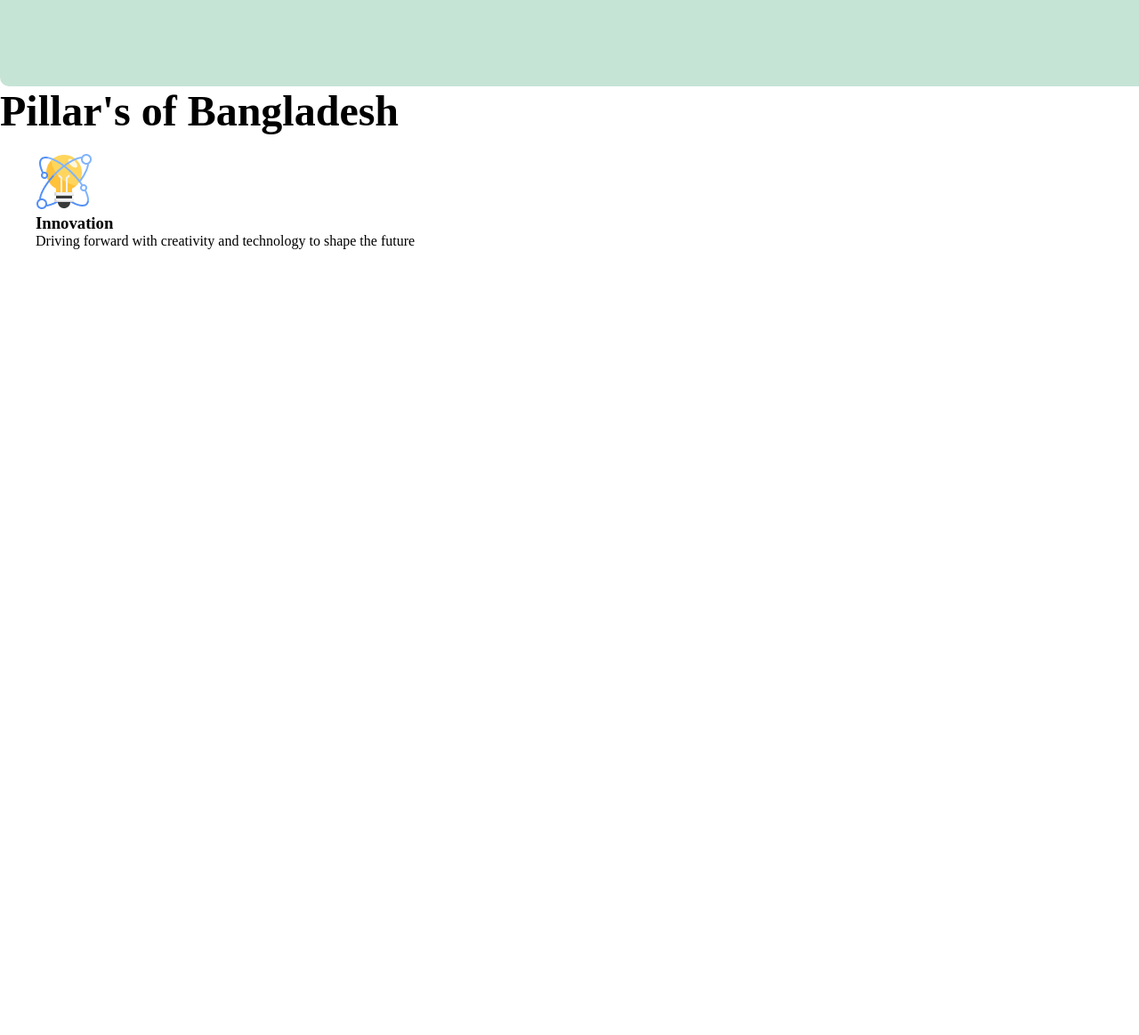
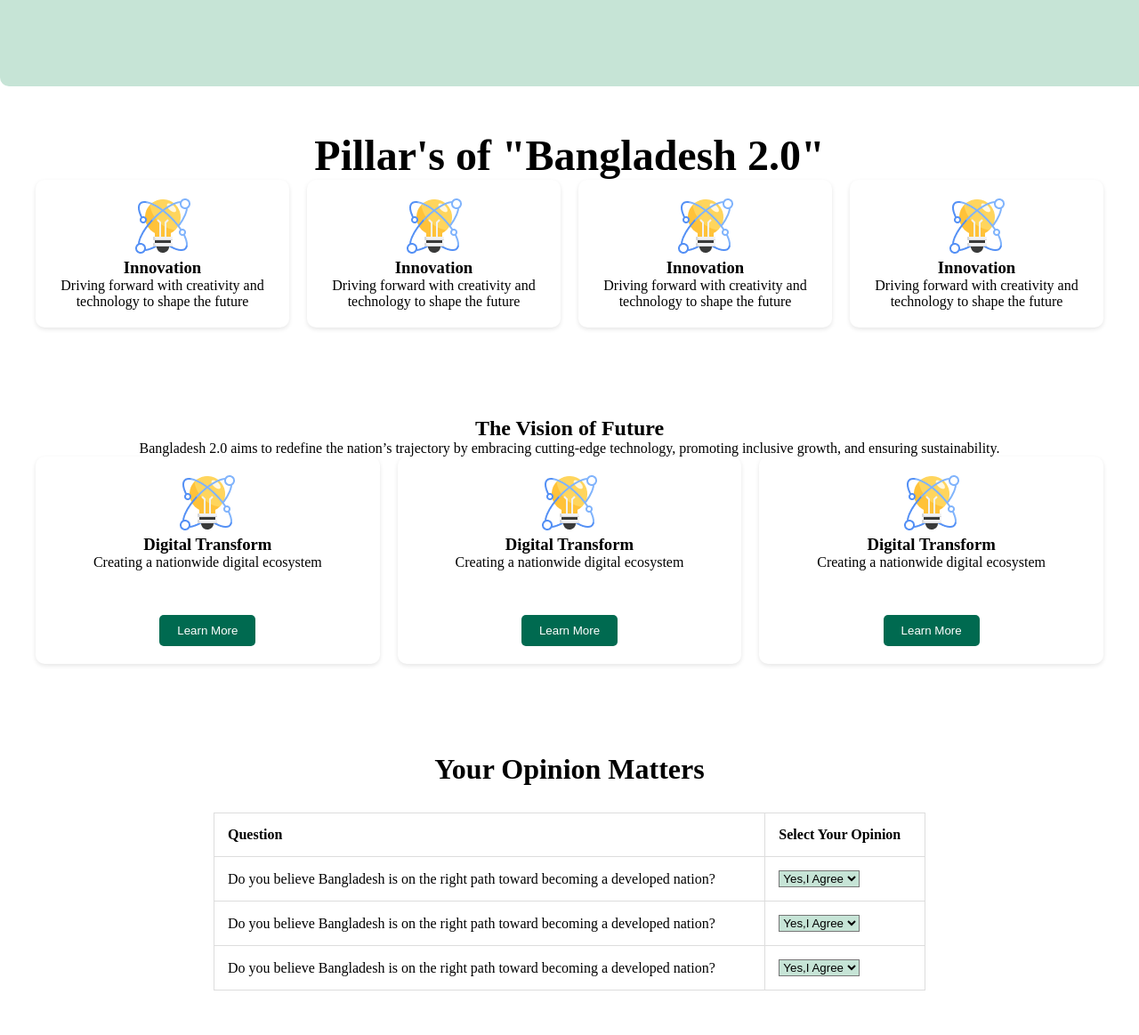
Before and after one commit to Eraf88/Assignmen-1-PH, a plain HTML site: page index.html in a window 1280 px wide. Shown: the part 558-1721 px from the top of the page at 89% size. Before the commit the page ends 858 px from the top, so only its background shows below. Drawn offline with Linux system fonts and the light colour scheme.

Commit message:
second commit

```diff
--- a/index.html
+++ b/index.html
@@ -32,17 +32,108 @@
 
    </section>
 
-    <h1>Pillar's of Bangladesh</h1>
+
 
    <section class="cards">
+    <h1>Pillar's of "Bangladesh 2.0"</h1>
 
     <div class="card">
+       <div class="card-1">
         <img src="assets/card-icon.png" alt="Innovation" >
         <h3>Innovation</h3>
         <p>Driving forward with creativity and technology to shape the future</p>
+       </div>
+
+       <div class="card-1">
+        <img src="assets/card-icon.png" alt="Innovation" >
+        <h3>Innovation</h3>
+        <p>Driving forward with creativity and technology to shape the future</p>
+       </div>
+
+       <div class="card-1">
+        <img src="assets/card-icon.png" alt="Innovation" >
+        <h3>Innovation</h3>
+        <p>Driving forward with creativity and technology to shape the future</p>
+       </div>
+       <div class="card-1">
+        <img src="assets/card-icon.png" alt="Innovation" >
+        <h3>Innovation</h3>
+        <p>Driving forward with creativity and technology to shape the future</p>
+       </div>
 
     </div>
 
+   </section>
+
+   <section class="cards">
+    <h2>The Vision of Future</h2>
+    <p>Bangladesh 2.0 aims to redefine the nation’s trajectory by embracing cutting-edge technology, promoting inclusive
+    growth, and ensuring sustainability.</p>
+
+    <div class="card">
+        <div class="card-1">
+            <img src="assets/card-icon.png" alt="Vision">
+            <h3>Digital Transform</h3>
+            <p>Creating a nationwide digital ecosystem </p>
+            <button class="v-btn">Learn More</button>
+        </div>
+
+        <div class="card-1">
+            <img src="assets/card-icon.png" alt="Vision">
+            <h3>Digital Transform</h3>
+            <p>Creating a nationwide digital ecosystem </p>
+            <button class="v-btn">Learn More</button>
+        </div>
+
+        <div class="card-1">
+            <img src="assets/card-icon.png" alt="Vision">
+            <h3>Digital Transform</h3>
+            <p>Creating a nationwide digital ecosystem </p>
+            <button class="v-btn">Learn More</button>
+        </div>
+    </div>
+
+   </section>
+
+
+
+   <section class="opinion">
+    <h2>Your Opinion Matters</h2>
+    <table>
+        <tr>
+            <th>Question</th>
+            <th>Select Your Opinion</th>
+        </tr>
+        <tr>
+            <td>Do you believe Bangladesh is on the right path toward becoming a developed nation?</td>
+            <td>
+                <select>
+                    <option>Yes,I Agree</option>
+                    <option>No</option>
+                </select>
+            </td>
+        </tr>
+
+        <tr>
+            <td>Do you believe Bangladesh is on the right path toward becoming a developed nation?</td>
+            <td>
+                <select>
+                    <option>Yes,I Agree</option>
+                    <option>No</option>
+                </select>
+            </td>
+        </tr>
+
+        <tr>
+            <td>Do you believe Bangladesh is on the right path toward becoming a developed nation?</td>
+            <td>
+                <select>
+                    <option>Yes,I Agree</option>
+                    <option>No</option>
+                </select>
+            </td>
+        </tr>
+    </table>
    </section>
 
 
--- a/style.css
+++ b/style.css
@@ -57,7 +57,66 @@ h1{
 }
 .cards{
     margin: 0 20px;
+    padding: 50px 20px;
+    border-radius: 10px;
+    border: 1px none;
+    text-align: center;
+}
+
+.cards .card{
+    display: grid;
+    grid-template-columns: repeat(auto-fit, minmax(250px,1fr));
+    gap: 20px;
+    justify-content: center;
+}
+
+.card-1{
+    background: #fff;
     padding: 20px;
     border-radius: 10px;
-    border: 1px none;
+    box-shadow: 0 2px 5px rgba(0, 0, 0, 0.1);
+    text-align: center;
 }
+.v-btn{
+    padding: 10px 20px;
+    border-radius: 5px;
+    cursor: pointer;
+    color: white;
+    border: none;
+    background-color: #006A50;
+    margin-top: 50px;
+}
+
+.opinion{
+    padding: 50px 20px;
+}
+
+.opinion h2{
+    font-size: 2rem;
+    margin-bottom: 30px;
+    text-align: center;
+}
+
+.opinion table{
+    width: 100%;
+    max-width: 800px;
+    margin: 0 auto;
+    border-collapse: collapse;
+
+}
+
+.opinion table td, .opinion table th{
+    padding: 15px;
+    text-align: left;
+    border: 1px solid #ddd;
+}
+
+.opinion select {
+
+    background-color: #C6E4D6;
+
+}
+
+.opinion select option{
+    background-color: #C6E4D6;
+}
```
